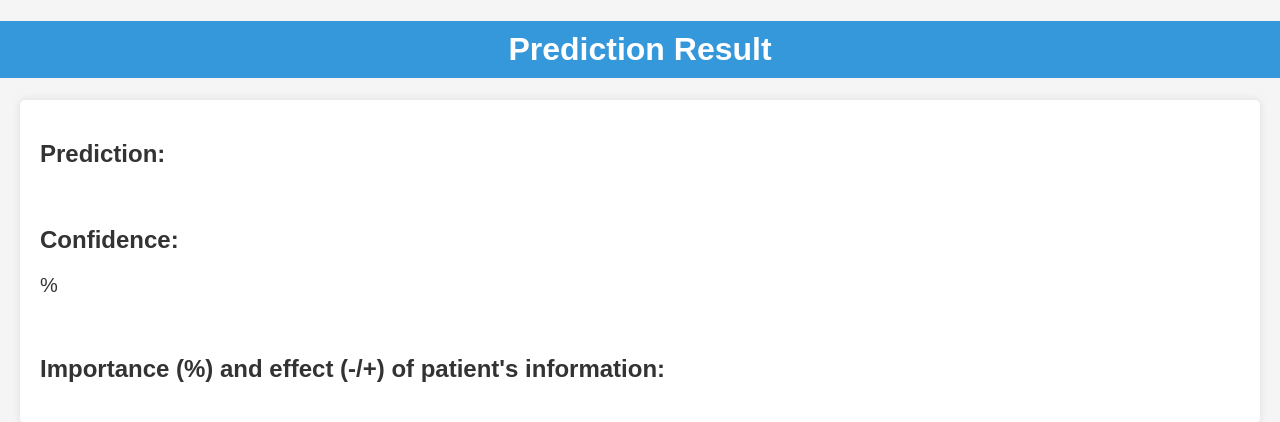
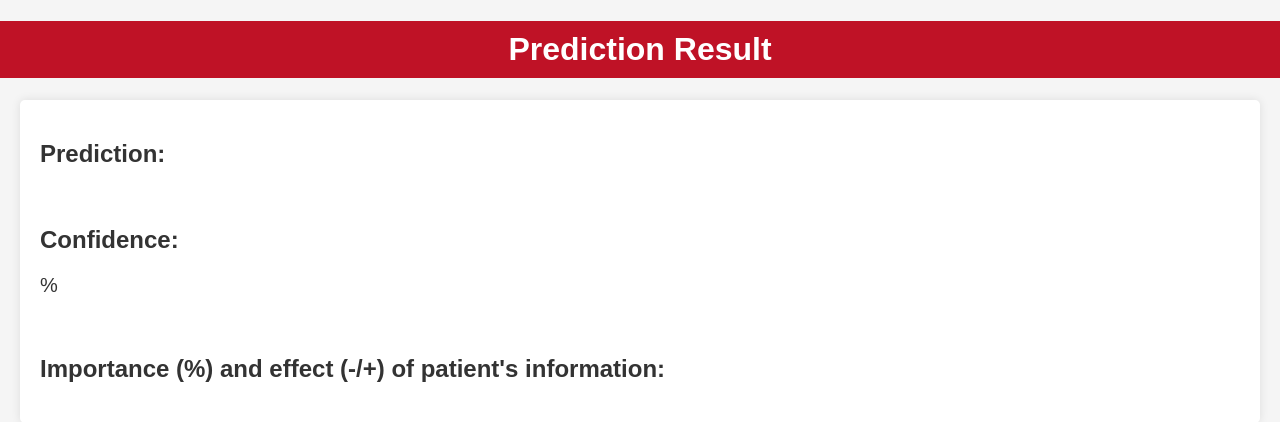
Before and after one commit to leo-cb/HeartDiseasePrediction_WebApp, a Flask app: template app/templates/results.html in a window 1280 px wide. Shown: the top 422 px of the page. Run offline with Flask 3, Linux system fonts and the light colour scheme; the template is opened without the code that fills it, so the values that code supplies are empty; parts of the project's set-up code (start-up, migrations or seed data) failed here and were passed over.

Commit message:
updated colors results

```diff
--- a/app/templates/results.html
+++ b/app/templates/results.html
@@ -13,7 +13,7 @@
         }
 
         h1 {
-            background-color: #3498db;
+            background-color: #bf1226;
             color: #fff;
             padding: 10px;
             text-align: center;
```
